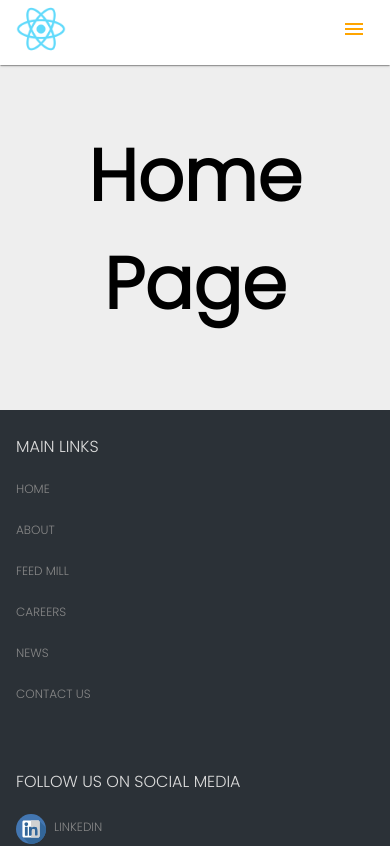
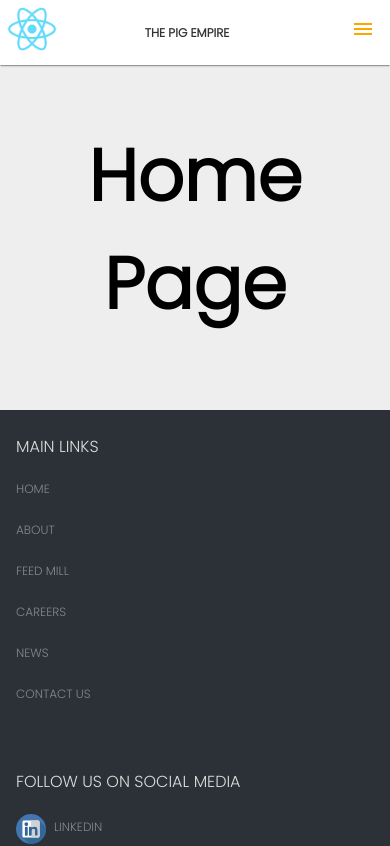
Before and after one commit to stanleyHayes/thepigempire, a React (Create React App) app: page / in a window 390 px wide. Shown: the top 846 px of the page. Built offline with nearby package versions, Linux system fonts and the light colour scheme.

Commit message:
Site name added to mobile header

```diff
--- a/src/components/navigation/MobileHeader.js
+++ b/src/components/navigation/MobileHeader.js
@@ -33,7 +33,7 @@ function MobileHeader({handleDrawerToggle}) {
 
                 <Grid
                     spacing={2}
-                    xs={10}
+                    xs={1}
                     container={true}
                     justify="flex-start"
                     item={true}>
@@ -49,7 +49,9 @@ function MobileHeader({handleDrawerToggle}) {
                         </Link>
                     </Grid>
                 </Grid>
-
+                <Grid item={true} xs={10}>
+                    <p className="uppercase text text-align-center font-size-small font-weight-bold">The Pig Empire</p>
+                </Grid>
                 <Grid item={true} xs={1}>
                     <Menu className={classes.icon} onClick={handleClick}/>
                 </Grid>
```
Also changed, not shown: 1 other file (tests, documents, lock files or other folders).
